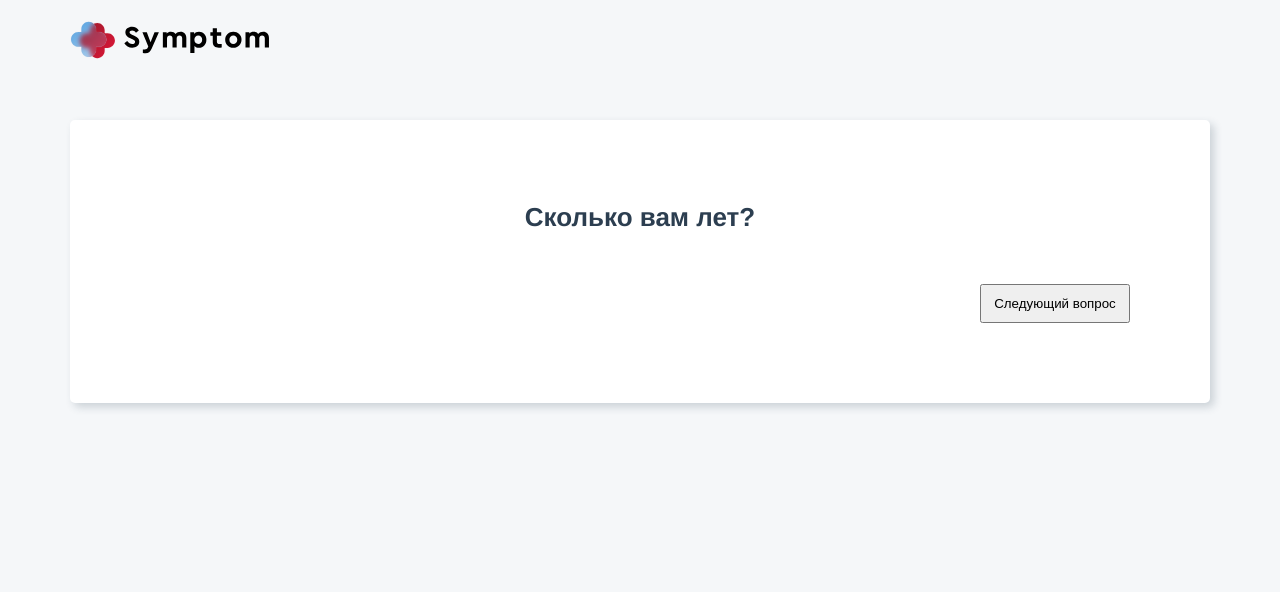
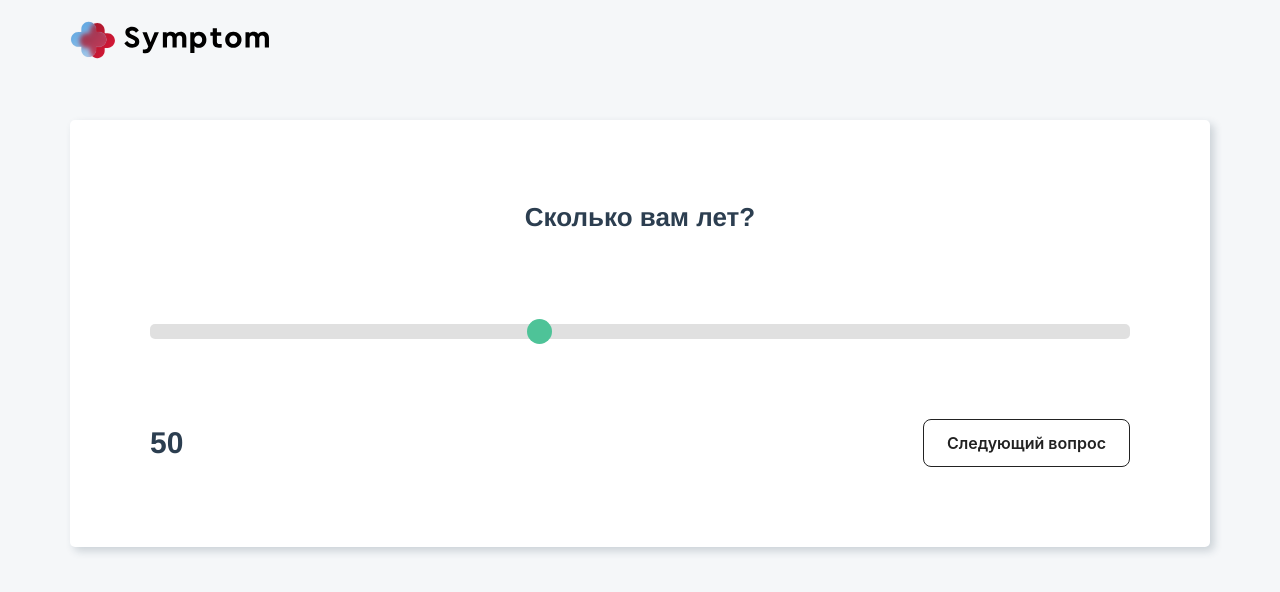
Before and after one commit to anurzhanuly/project-sau, a Vue app in the folder frontend/: page /test in a window 1280 px wide. Shown: the top 592 px of the page. Built offline with nearby package versions, Linux system fonts and the light colour scheme.

Commit message:
feat: добавил стили для кнопки и функционал для слайдера
frontend

```diff
--- a/frontend/index.html
+++ b/frontend/index.html
@@ -4,7 +4,7 @@
     <meta charset="UTF-8" />
     <link rel="icon" href="/favicon.ico" />
     <meta name="viewport" content="width=device-width, initial-scale=1.0" />
-    <title>Vite App</title>
+    <title>Symptom</title>
   </head>
   <body>
     <div id="app"></div>
--- a/frontend/src/components/testPage/TestSection.vue
+++ b/frontend/src/components/testPage/TestSection.vue
@@ -19,11 +19,23 @@
           {{ answer }}
         </label>
       </div>
+      <div v-if="questions[idx].inputType === 'number'">
+        <input
+          type="range"
+          :min="minValue"
+          :max="maxValue"
+          v-model="rangeValue"
+          class="input-range"
+        />
+      </div>
       <div
-        class="test-button"
+        class="test-controll"
         @click="nextQuestion"
         @keydown.enter="nextQuestion"
       >
+        <span v-if="questions[idx].inputType === 'number'" class="input-number">
+          {{ rangeValue }}
+        </span>
         <button class="btn">Следующий вопрос</button>
       </div>
     </div>
@@ -32,7 +44,7 @@
 
 <script setup>
 import mock from "../../services/mock";
-import { ref } from "vue";
+import { ref, watch } from "vue";
 
 const questions = ref(mock);
 const idx = ref(0);
@@ -40,6 +52,19 @@ const idx = ref(0);
 const nextQuestion = () => {
   idx.value += 1;
 };
+
+const minValue = ref(questions.value[idx.value].min);
+const maxValue = ref(questions.value[idx.value].max);
+const rangeValue = ref(Math.round(maxValue.value / 2));
+
+watch(idx, () => {
+  if (questions.value[idx.value].min) {
+    minValue.value = questions.value[idx.value].min;
+    maxValue.value = questions.value[idx.value].max;
+    rangeValue.value = Math.round(maxValue.value / 2);
+    console.log(minValue, maxValue);
+  }
+});
 </script>
 
 <style scoped>
@@ -80,14 +105,94 @@ const nextQuestion = () => {
   font-weight: 400;
 }
 
-.test-button {
+.test-controll {
   display: flex;
   justify-content: flex-end;
   margin-top: 20px;
+  align-items: center;
 }
 
 .btn {
-  width: 150px;
-  padding: 10px;
+  background-color: #ffffff;
+  border: 1px solid #222222;
+  border-radius: 8px;
+  box-sizing: border-box;
+  color: #222222;
+  cursor: pointer;
+  display: inline-block;
+  font-family: Circular, -apple-system, BlinkMacSystemFont, Roboto,
+    "Helvetica Neue", sans-serif;
+  font-size: 16px;
+  font-weight: 600;
+  line-height: 20px;
+  margin: 0;
+  outline: none;
+  padding: 13px 23px;
+  position: relative;
+  text-align: center;
+  text-decoration: none;
+  touch-action: manipulation;
+  transition: box-shadow 0.2s, -ms-transform 0.1s, -webkit-transform 0.1s,
+    transform 0.1s;
+  user-select: none;
+  -webkit-user-select: none;
+  width: auto;
+}
+
+.btn:focus-visible {
+  box-shadow: #222222 0 0 0 2px, rgba(255, 255, 255, 0.8) 0 0 0 4px;
+  transition: box-shadow 0.2s;
+}
+
+.btn:active {
+  background-color: #f7f7f7;
+  border-color: #000000;
+  transform: scale(0.96);
+}
+
+.btn:disabled {
+  border-color: #dddddd;
+  color: #dddddd;
+  cursor: not-allowed;
+  opacity: 1;
+}
+
+.input-number {
+  margin-right: auto;
+  font-size: 30px;
+  line-height: 34px;
+  text-align: center;
+  font-weight: 700;
+}
+
+.input-range {
+  -webkit-appearance: none;
+  width: 100%;
+  margin: 60px 0;
+  height: 15px;
+  border-radius: 5px;
+  background: #d3d3d3;
+  outline: none;
+  opacity: 0.7;
+  -webkit-transition: 0.2s;
+  transition: opacity 0.2s;
+}
+
+.input-range::-webkit-slider-thumb {
+  -webkit-appearance: none;
+  appearance: none;
+  width: 25px;
+  height: 25px;
+  border-radius: 50%;
+  background: #04aa6d;
+  cursor: pointer;
+}
+
+.input-range::-moz-range-thumb {
+  width: 25px;
+  height: 25px;
+  border-radius: 50%;
+  background: #04aa6d;
+  cursor: pointer;
 }
 </style>
```
